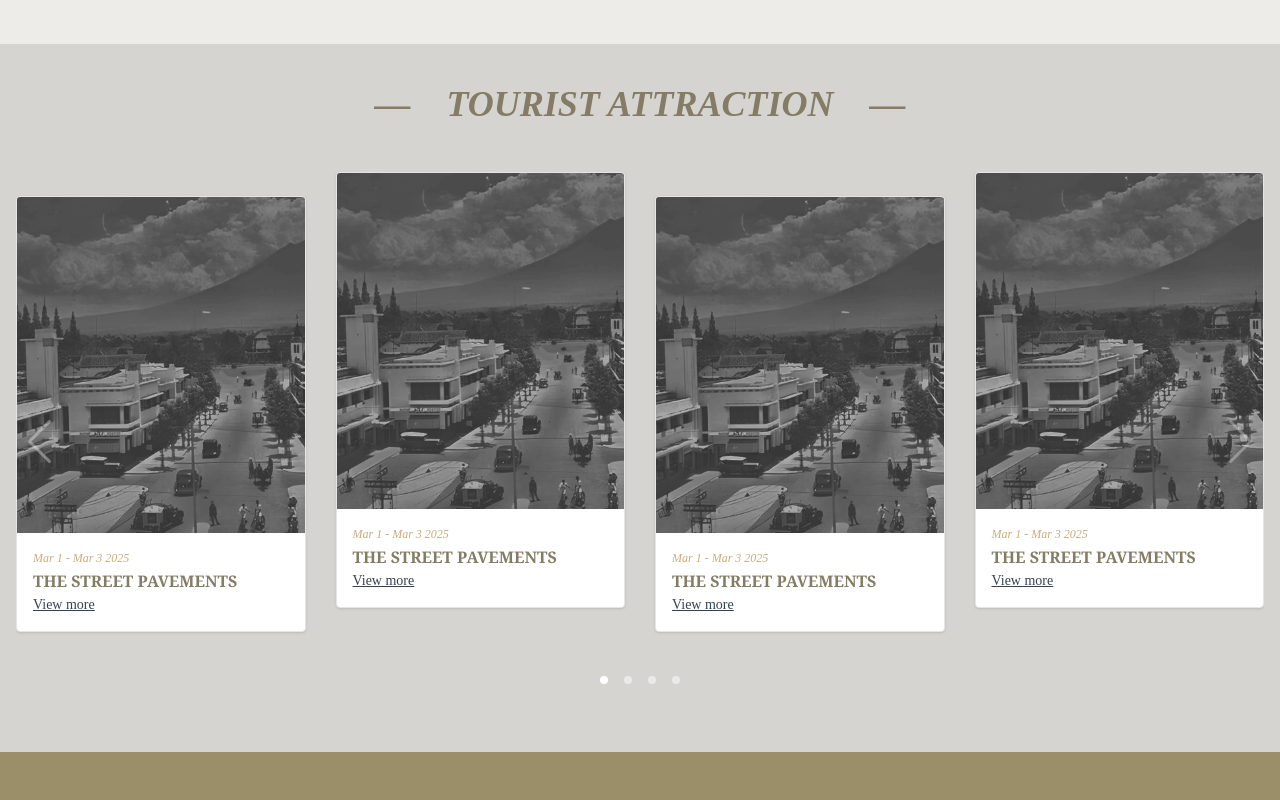
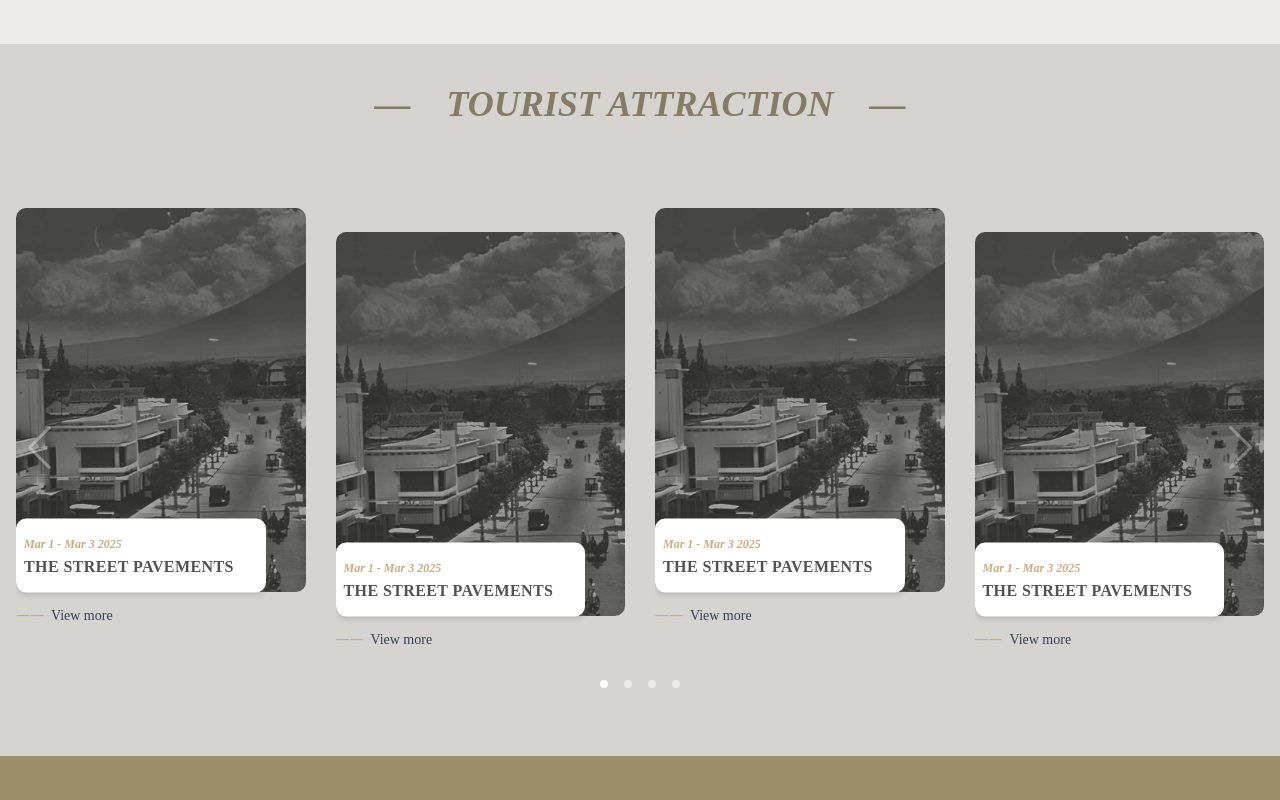
Before and after one commit to Arnabilah27/Heritage_Malang, a React (Vite) app: page / in a window 1280 px wide. Shown: the part 1340-2140 px from the top of the page. Built offline with nearby package versions, Linux system fonts and the light colour scheme; a web font is replaced by a local one.

Commit message:
feat: fix card layout tourist slider and finish homepage

```diff
--- a/src/components/Home/TouristSlider.tsx
+++ b/src/components/Home/TouristSlider.tsx
@@ -59,22 +59,28 @@ export default function TouristSlider() {
         {data.map((item, i) => (
           <SwiperSlide key={i}>
             <div
-              className={`rounded overflow-hidden shadow-sm border hover:border-blue-500 transition duration-300 bg-white
-              ${i % 2 === 1 ? "mt-0 md:mt-0" : "mt-0 md:mt-6"}`}
+              className={`relative rounded-lg overflow-hidden py-10
+              ${i % 2 === 1 ? "md:mt-3" : "md:-mt-3"}`}
             >
+              {/* Image */}
               <img
                 src={item.image}
                 alt={item.title}
-                className="h-84 w-full object-cover"
+                className="w-full h-96 object-cover rounded-lg"
               />
-              <div className="p-4 text-left ">
-                <p className="text-[12px] italic text-[#C9AB81] mb-1">
-                  {item.date}
-                </p>
-                <h3 className="font-serif font-semibold text-md uppercase leading-tight">
-                  {item.title}
-                </h3>
-                <p className="text-sm text-gray-700 mt-1 underline cursor-pointer">
+
+              {/* Overlapping bottom content */}
+              <div className="absolute bottom-15 left-0 right-0 translate-y-1/2 pr-10">
+                <div className="bg-white rounded-lg px-2 py-4 shadow-md text-left mb-3">
+                  <p className="text-[12px] italic font-semibold text-[#C9AB81] mb-1">
+                    {item.date}
+                  </p>
+                  <h3 className="font-semibold text-[#525252] text-md uppercase leading-tight tracking-wide">
+                    {item.title}
+                  </h3>
+                </div>
+                <p className="text-sm text-gray-700 cursor-pointer">
+                  <span className="font-sans text-[#C9AB81]">——&nbsp;</span>{" "}
                   View more
                 </p>
               </div>
@@ -86,14 +92,12 @@ export default function TouristSlider() {
       {/* Bullet customization */}
       <style>{`
         .swiper-wrapper {
-          margin-bottom: 80px;
+          margin-bottom: 60px;
         }
         .swiper-pagination-bullet {
-          background-color: #333;
           opacity: 0.5;
         }
         .swiper-pagination-bullet-active {
-          background-color: #000;
           opacity: 1;
         }
       `}</style>
--- a/src/pages/Home.tsx
+++ b/src/pages/Home.tsx
@@ -9,7 +9,7 @@ export default function Home() {
       <div className="w-full bg-[#edece9] text-[#847C65]">
         <div className="flex flex-col items-center justify-center gap-2 py-10">
           <h1 className="text-xl italic">STADSKAART</h1>
-          <h1 className="text-4xl italic text-center font-semibold">
+          <h1 className="text-2xl lg:text-4xl italic text-center font-semibold">
             <span className="hidden md:inline">—&nbsp;&nbsp;&nbsp;&nbsp;</span>
             HISTORY OF MALANG CITY
             <span className="hidden md:inline">&nbsp;&nbsp;&nbsp;&nbsp;—</span>
@@ -50,12 +50,12 @@ export default function Home() {
       {/* Tourist Attraction */}
       <div className="w-full bg-[#D5D4D1] text-[#847C65]">
         <div className="flex flex-col items-center justify-center gap-2 py-10">
-          <h1 className="text-4xl italic text-center font-semibold">
+          <h1 className="text-2xl lg:text-4xl italic text-center font-semibold">
             <span className="hidden md:inline">—&nbsp;&nbsp;&nbsp;&nbsp;</span>
             TOURIST ATTRACTION
             <span className="hidden md:inline">&nbsp;&nbsp;&nbsp;&nbsp;—</span>
           </h1>
-          <div className="w-full flex flex-row gap-2 pt-10">
+          <div className="w-full flex flex-row gap-2 lg:pt-12">
             <TouristSlider />
           </div>
         </div>
```
